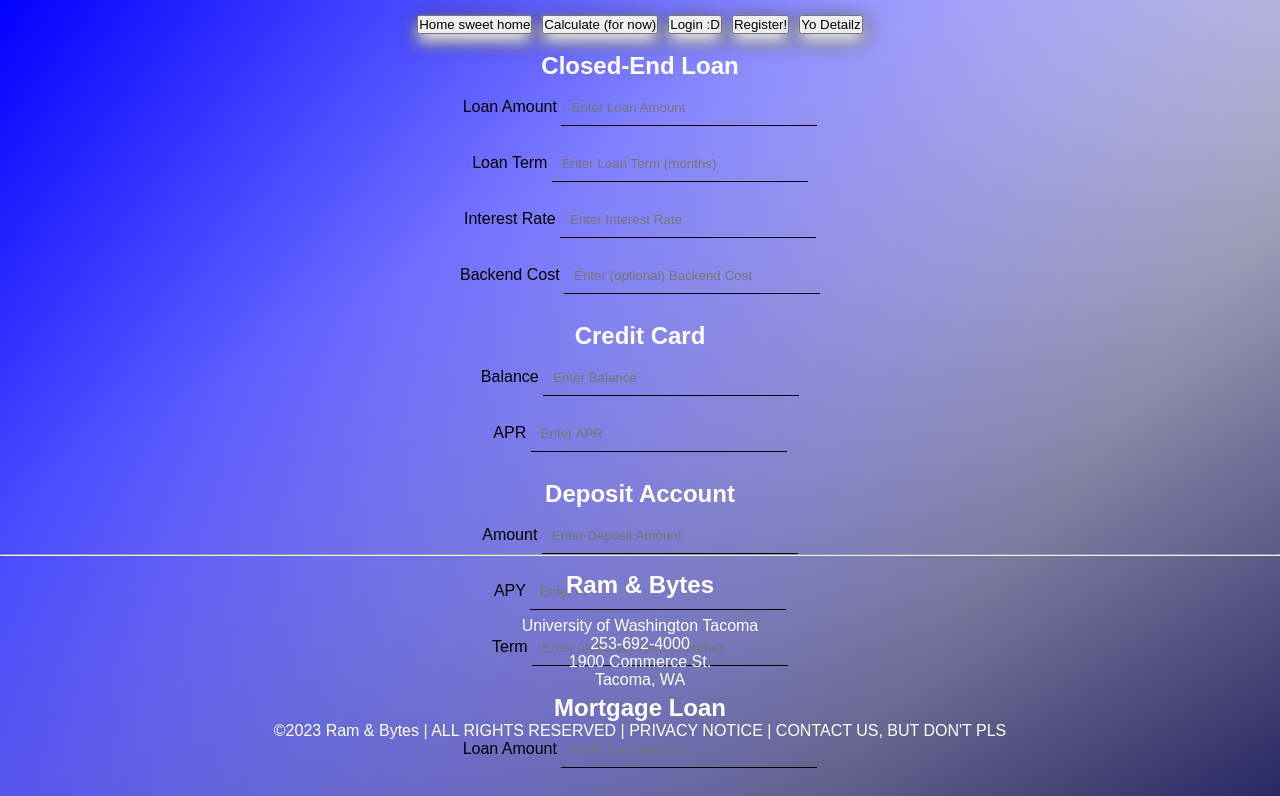
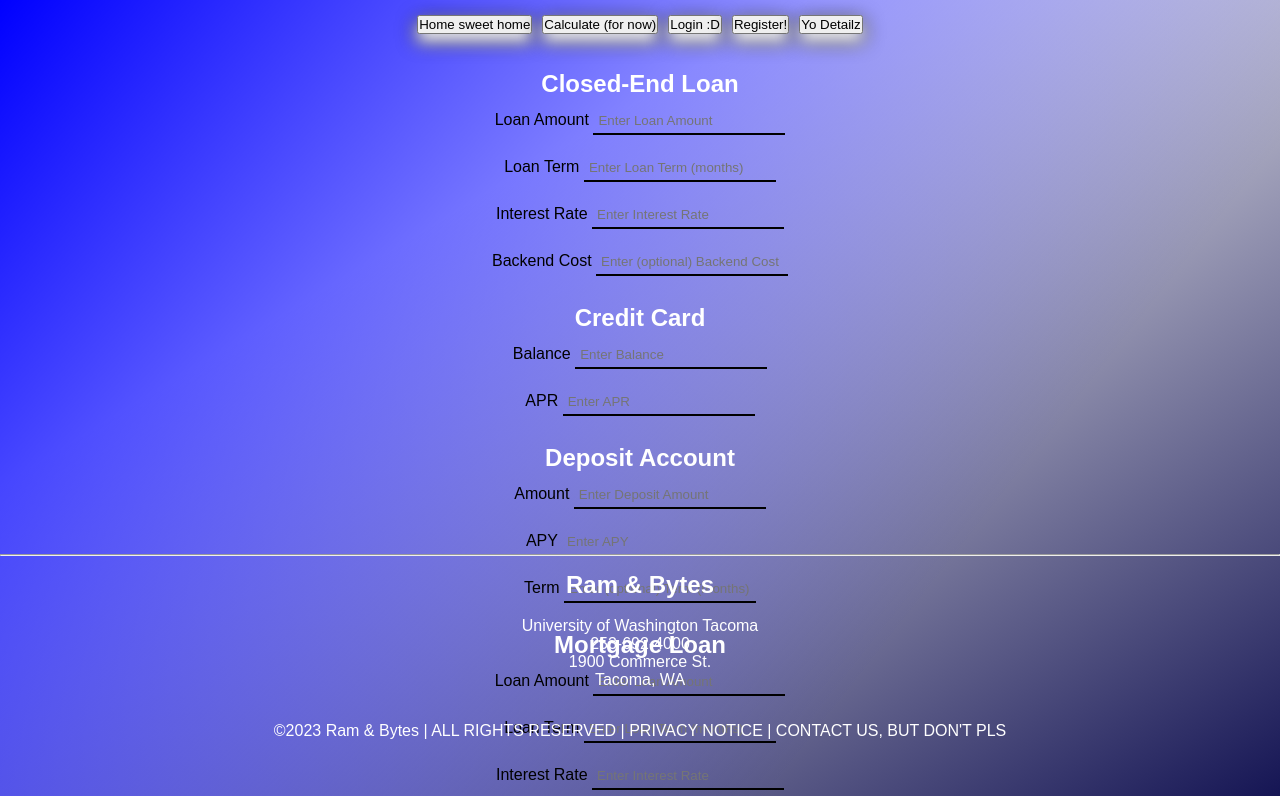
Before and after one commit to zlahan/Financial-Calculator, a React (Create React App) app: page /Calculate in a window 1280 px wide. Shown: the top 796 px of the page. Built offline with nearby package versions, Linux system fonts and the light colour scheme.

Commit message:
Financial Calculator 2.21 9.08a

```diff
--- a/src/Components/Calculate.css
+++ b/src/Components/Calculate.css
@@ -1,9 +1,9 @@
 input[type=text] {
-    width: 20%;
-    padding: 10px 10px;
+    width: 15%;
+    padding: 5px 5px;
     margin: 10px 0;
     box-sizing: border-box;
     border: none;
     background-color: transparent;
-    border-bottom: 1px solid rgb(0, 0, 0);
+    border-bottom: 2px solid rgb(0, 0, 0);
   }
--- a/src/Components/Calculate.js
+++ b/src/Components/Calculate.js
@@ -61,7 +61,7 @@ export default class Calculate extends Component {
 
       <form onSubmit={this.handleSubmit}>
 
-        <br />
+        <br /><br />
         <h2> Closed-End Loan </h2>
           <label for="lamount"> Loan Amount </label>
           <input type="text" id="lamount" name="clamount"placeholder="Enter Loan Amount"
--- a/src/Components/Login.css
+++ b/src/Components/Login.css
@@ -1,11 +1,11 @@
 input[type=text] {
-    width: 20%;
-    padding: 10px 10px;
+    width: 15%;
+    padding: 5px 5px;
     margin: 10px 0;
     box-sizing: border-box;
     border: none;
     background-color: transparent;
-    border-bottom: 1px solid rgb(0, 0, 0);
+    border-bottom: 2px solid rgb(0, 0, 0);
   }
 
   h2 {
--- a/src/Components/Login.js
+++ b/src/Components/Login.js
@@ -42,7 +42,7 @@ export default class Login extends Component {
   render() {
     return (
       <form onSubmit={this.handleSubmit}>
-        <br />
+        <br /><br />
         <h2>Sign In</h2>
 
         <div>
--- a/src/Components/Register.css
+++ b/src/Components/Register.css
@@ -82,13 +82,13 @@
   }
 
   input[type=text] {
-    width: 20%;
-    padding: 10px 10px;
+    width: 15%;
+    padding: 5px 5px;
     margin: 10px 0;
     box-sizing: border-box;
     border: none;
     background-color: transparent;
-    border-bottom: 1px solid rgb(0, 0, 0);
+    border-bottom: 2px solid rgb(0, 0, 0);
   }
 
   h2 {
--- a/src/Components/Register.js
+++ b/src/Components/Register.js
@@ -42,7 +42,7 @@ export default class Register extends Component {
   render() {
     return (
       <form onSubmit={this.handleSubmit}>
-        <br />
+        <br /><br />
         <h2>Register</h2>
 
         <div>
```
